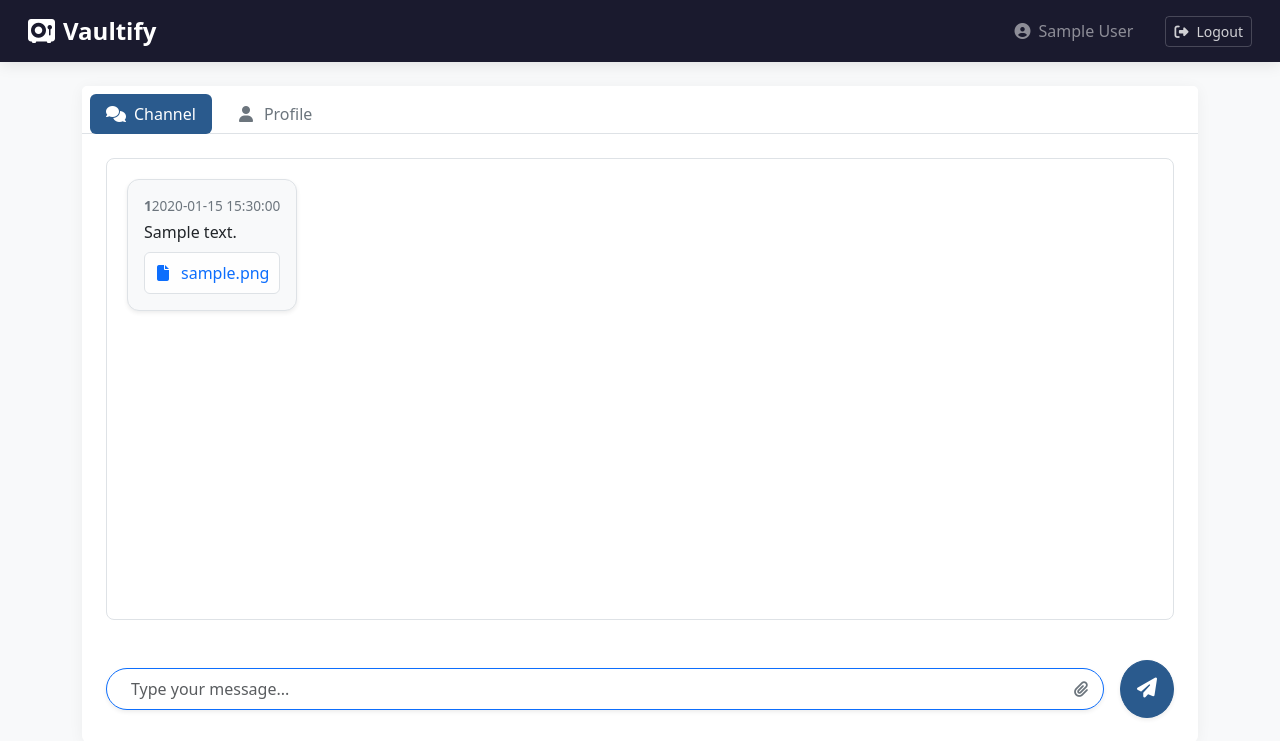
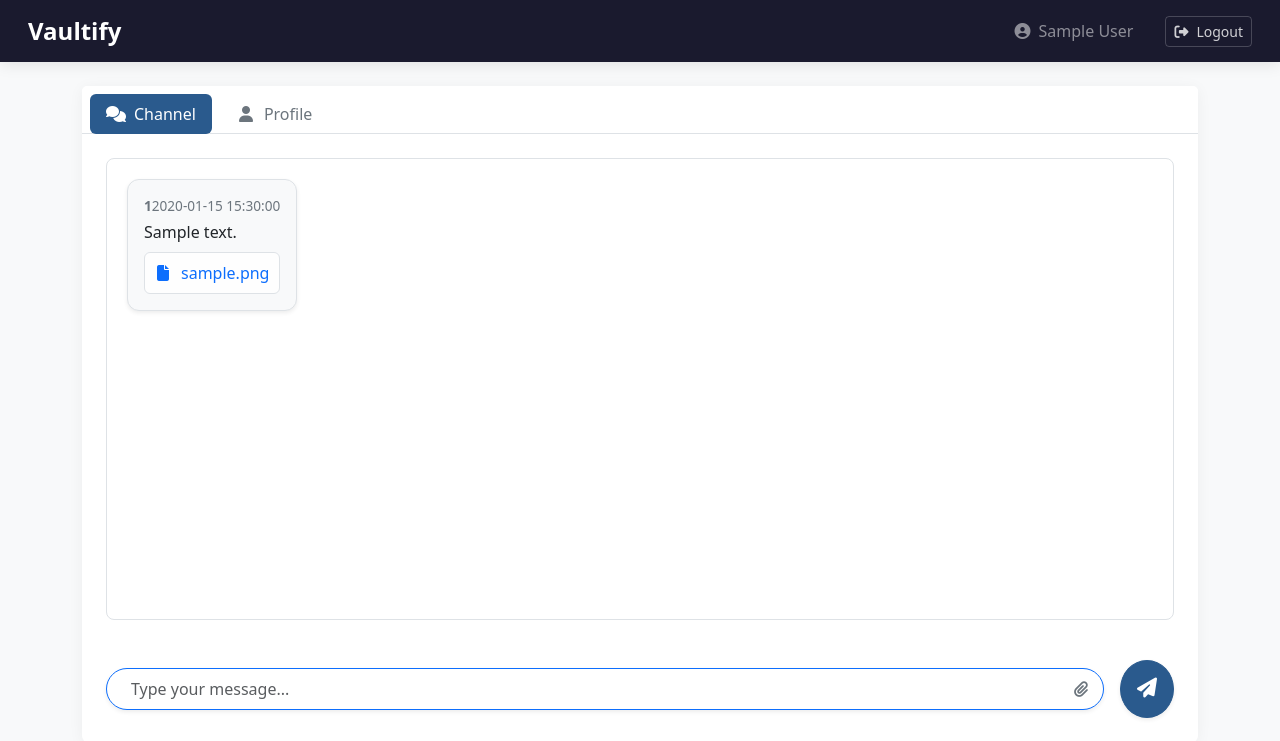
Before and after one commit to utsav-mistry/vaultify_emp, a Flask app: page /landing in a window 1280 px wide. Shown: the top 741 px of the page. Run offline with Flask 3, Linux system fonts and the light colour scheme; the visitor is signed in with stand-in values (Sample User, id 1); tables that the repository leaves empty hold one stand-in row (values such as "Sample post").

Commit message:
Update landing.html

```diff
--- a/Vaultify-Employee desk/app/templates/landing.html
+++ b/Vaultify-Employee desk/app/templates/landing.html
@@ -143,7 +143,7 @@
     <nav class="navbar navbar-expand-lg navbar-dark px-3">
         <div class="container-fluid">
             <a class="navbar-brand fs-4 fw-bold" href="#">
-                <i class="fas fa-vault me-2"></i>Vaultify
+               Vaultify
             </a>
             <div class="d-flex align-items-center gap-3">
                 <span class="text-white-50 me-3 d-none d-md-block">
```
